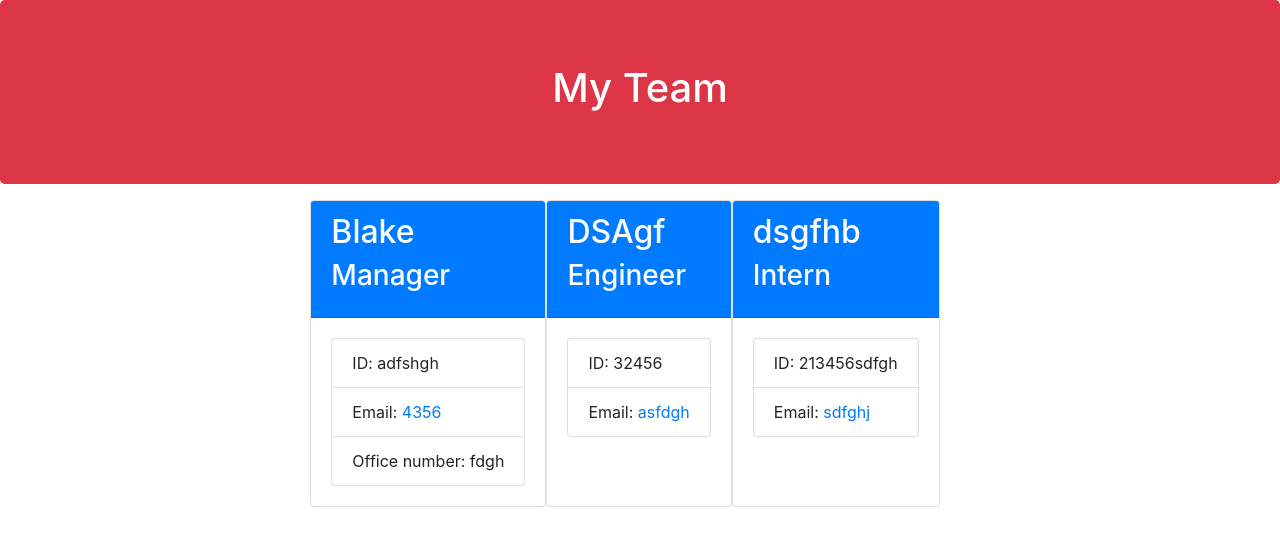
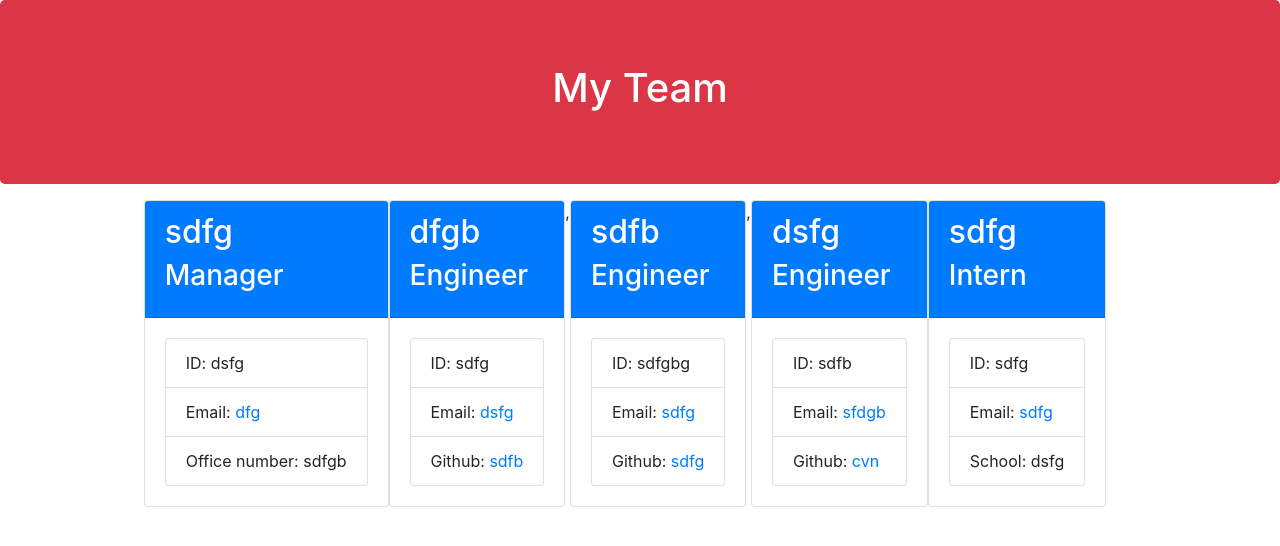
Before and after one commit to smethersblake/Team-Profile-Generator, a website: page index.html in a window 1280 px wide. Drawn offline with nearby package versions, Linux system fonts and the light colour scheme.

```diff
--- a/index.html
+++ b/index.html
@@ -20,40 +20,70 @@
 
         <div class="card">
             <div class="card-header text-white bg-primary">
-                <h2>Blake</h2>
+                <h2>sdfg</h2>
                 <h3 class="card-title">Manager</h3>
             </div>
             <div class="card-body">
                 <ul class="list-group">
-                    <li class="list-group-item">ID: adfshgh</li>
-                    <li class="list-group-item">Email: <a href="mailto:4356">4356</a></li>
-                    <li class="list-group-item">Office number: fdgh</li>
+                    <li class="list-group-item">ID: dsfg</li>
+                    <li class="list-group-item">Email: <a href="mailto:dfg">dfg</a></li>
+                    <li class="list-group-item">Office number: sdfgb</li>
                 </ul>
             </div>
         </div>
 
         <div class="card">
             <div class="card-header text-white bg-primary">
-                <h2>DSAgf</h2>
+                <h2>dfgb</h2>
                 <h3 class="card-title">Engineer</h3>
             </div>
             <div class="card-body">
                 <ul class="list-group">
-                    <li class="list-group-item">ID: 32456</li>
-                    <li class="list-group-item">Email: <a href="mailto:asfdgh">asfdgh</a></li>
+                    <li class="list-group-item">ID: sdfg</li>
+                    <li class="list-group-item">Email: <a href="mailto:dsfg">dsfg</a></li>
+                    <li class="list-group-item">Github: <a href="https://github.com/sdfb" target="_blank">sdfb</a></li>
+                </ul>
+            </div>
+        </div>
+        ,
+        <div class="card">
+            <div class="card-header text-white bg-primary">
+                <h2>sdfb</h2>
+                <h3 class="card-title">Engineer</h3>
+            </div>
+            <div class="card-body">
+                <ul class="list-group">
+                    <li class="list-group-item">ID: sdfgbg</li>
+                    <li class="list-group-item">Email: <a href="mailto:sdfg">sdfg</a></li>
+                    <li class="list-group-item">Github: <a href="https://github.com/sdfg" target="_blank">sdfg</a></li>
+                </ul>
+            </div>
+        </div>
+        ,
+        <div class="card">
+            <div class="card-header text-white bg-primary">
+                <h2>dsfg</h2>
+                <h3 class="card-title">Engineer</h3>
+            </div>
+            <div class="card-body">
+                <ul class="list-group">
+                    <li class="list-group-item">ID: sdfb</li>
+                    <li class="list-group-item">Email: <a href="mailto:sfdgb">sfdgb</a></li>
+                    <li class="list-group-item">Github: <a href="https://github.com/cvn " target="_blank">cvn </a></li>
                 </ul>
             </div>
         </div>
 
         <div class="card">
             <div class="card-header text-white bg-primary">
-            <h2>dsgfhb</h2>
+            <h2>sdfg</h2>
             <h3 class="card-title">Intern</h3>
             </div>
             <div class="card-body">
                 <ul class="list-group">
-                    <li class="list-group-item">ID: 213456sdfgh</li>
-                    <li class="list-group-item">Email: <a href="mailto:sdfghj">sdfghj</a></li>
+                    <li class="list-group-item">ID: sdfg</li>
+                    <li class="list-group-item">Email: <a href="mailto:sdfg">sdfg</a></li>
+                    <li class="list-group-item">School: dsfg</li>
                 </ul>
             </div>
         </div>
--- a/src/template.js
+++ b/src/template.js
@@ -1,6 +1,6 @@
 const generatePage = (team) =>
 {
-    console.log(team);
+    // console.log(team);
     const generateManager = (manager) =>
     {
         return `
@@ -31,6 +31,7 @@
                 <ul class="list-group">
                     <li class="list-group-item">ID: ${engineer.getId()}</li>
                     <li class="list-group-item">Email: <a href="mailto:${engineer.getEmail()}">${engineer.getEmail()}</a></li>
+                    <li class="list-group-item">Github: <a href="https://github.com/${engineer.getGithub()}" target="_blank">${engineer.getGithub()}</a></li>
                 </ul>
             </div>
         </div>
@@ -48,6 +49,7 @@
                 <ul class="list-group">
                     <li class="list-group-item">ID: ${intern.getId()}</li>
                     <li class="list-group-item">Email: <a href="mailto:${intern.getEmail()}">${intern.getEmail()}</a></li>
+                    <li class="list-group-item">School: ${intern.getSchool()}</li>
                 </ul>
             </div>
         </div>
```
Also changed, not shown: index.js (+5 -5 lines), dist/index.html (added), dist/style.css (added).
